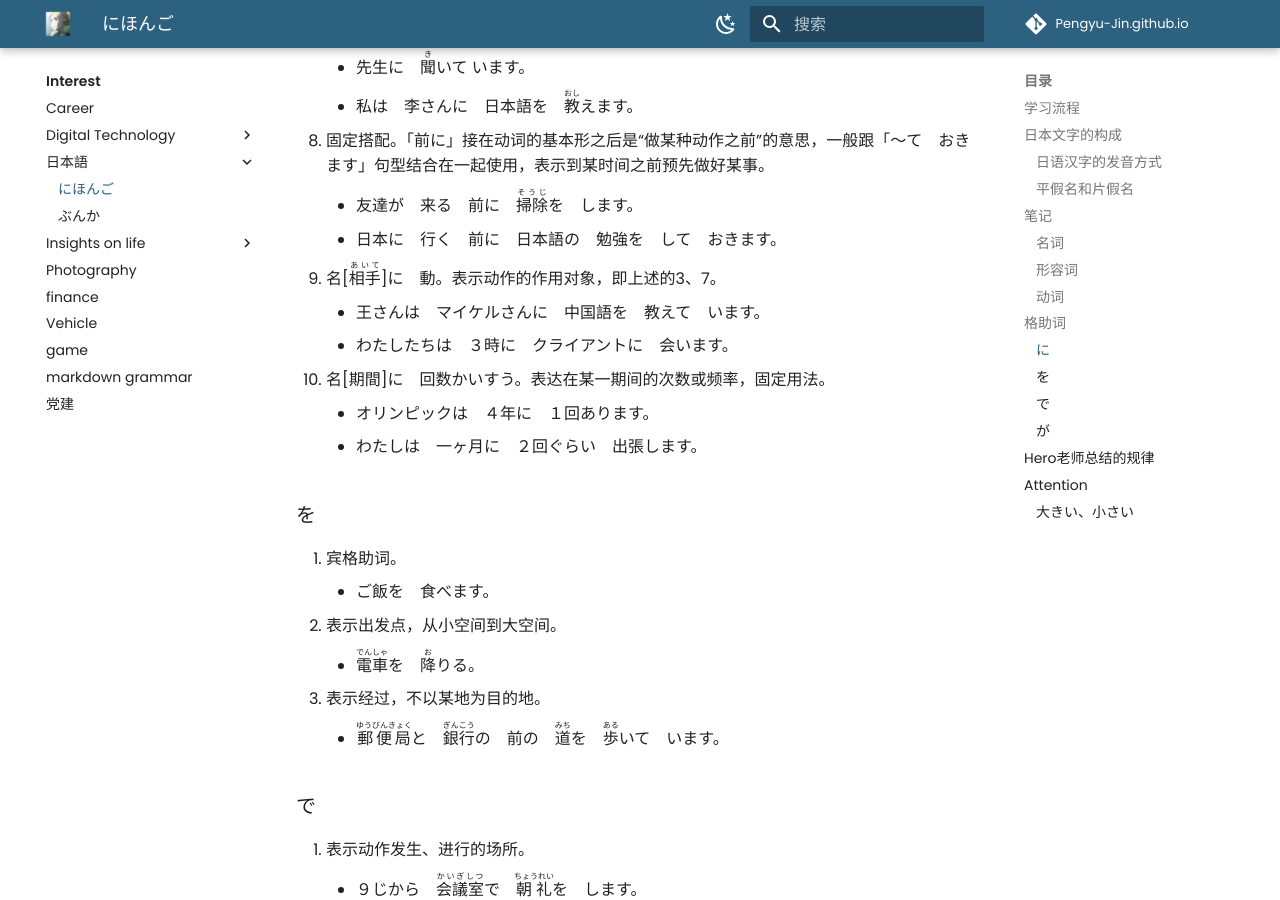
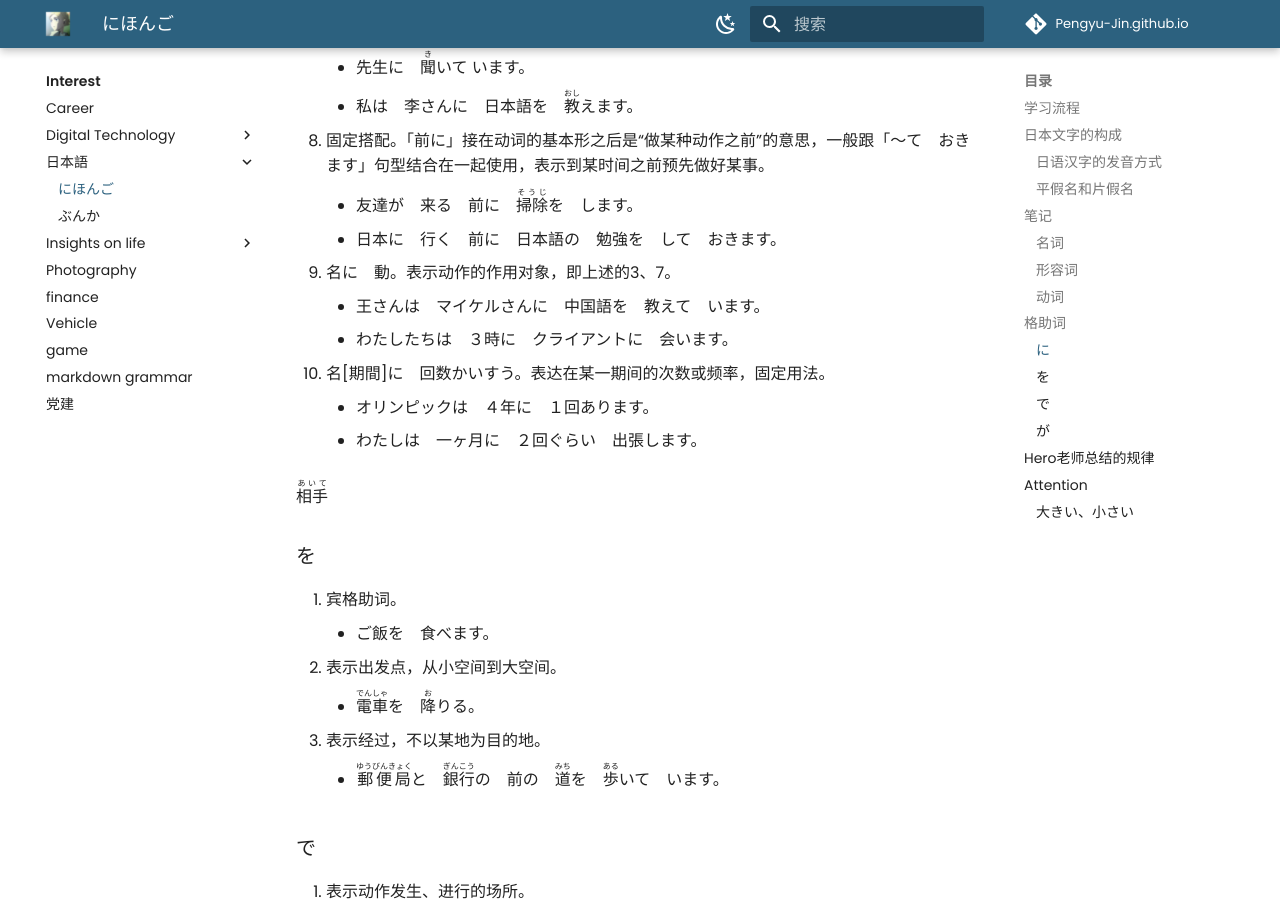
Before and after one commit to Pengyu-Jin/Pengyu-Jin.github.io, an MkDocs documentation site: the page built from docs/interest/JP-learn/50yin.md, in a window 1280 px wide and 900 px high, scrolled down 4521 px. Built offline with MkDocs 1.6.1 and Material for MkDocs 9.7.7, drawn with Linux system fonts in a browser that asks for light colours; comment, search, counter and statistics services are not loaded.

```diff
--- a/docs/interest/JP-learn/50yin.md
+++ b/docs/interest/JP-learn/50yin.md
@@ -168,13 +168,14 @@
 8. 固定搭配。「前に」接在动词的基本形之后是“做某种动作之前”的意思，一般跟「～て　おきます」句型结合在一起使用，表示到某时间之前预先做好某事。
     - 友達が　来る　前に　<ruby>掃除<rt>そうじ</rt></ruby>を　します。
     - 日本に　行く　前に　日本語の　勉強を　して　おきます。
-9. 名[<ruby>相手<rt>あいて</rt></ruby>]に　動。表示动作的作用对象，即上述的3、7。
+9. 名に　動。表示动作的作用对象，即上述的3、7。
     - 王さんは　マイケルさんに　中国語を　教えて　います。
     - わたしたちは　３時に　クライアントに　会います。
 10. 名[期間]に　回数かいすう。表达在某一期间的次数或频率，固定用法。
     - オリンピックは　４年に　１回あります。
     - わたしは　一ヶ月に　２回ぐらい　出張します。
 
+<ruby>相手<rt>あいて</rt></ruby>
 
 ### を
 
```
